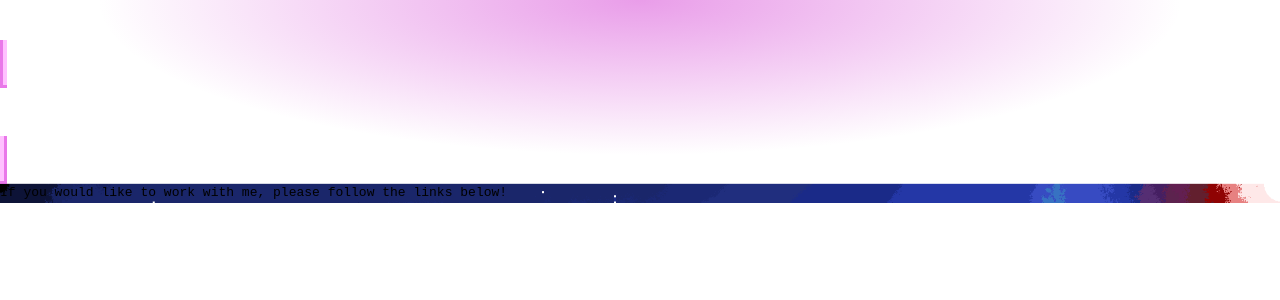
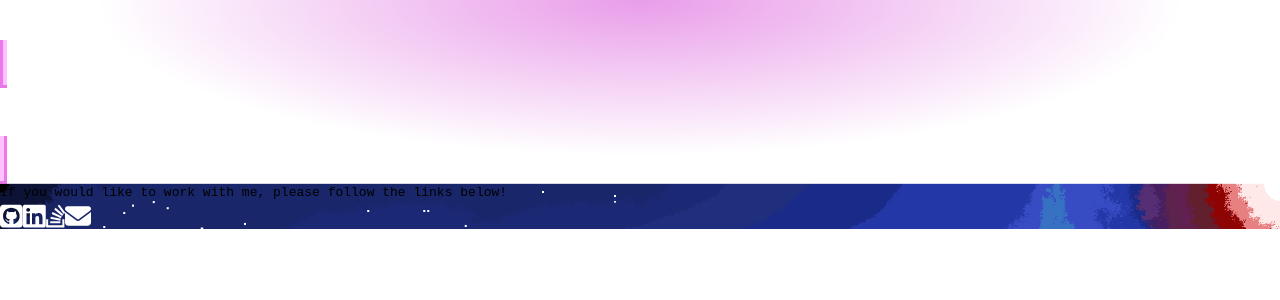
Before and after one commit to Jaycossey/react-portfolio, a React (Vite) app: page /Contact in a window 1280 px wide. Shown: the top 300 px of the page. Built offline with nearby package versions, Linux system fonts and the light colour scheme.

Commit message:
installed fontAwesome Icons, added styling, need to add links to components

```diff
--- a/package.json
+++ b/package.json
@@ -10,6 +10,8 @@
     "preview": "vite preview"
   },
   "dependencies": {
+    "@fortawesome/fontawesome-svg-core": "^6.5.1",
+    "@fortawesome/free-solid-svg-icons": "^6.5.1",
     "react": "^18.2.0",
     "react-dom": "^18.2.0",
     "react-router-dom": "^6.21.1"
--- a/src/App.css
+++ b/src/App.css
@@ -28,7 +28,8 @@ body {
 
 nav,
 .navlink,
-.active {
+.active,
+.cursorIcon {
     cursor: url('./assets/icons/cursor-icon.png'), auto;
     color: white;
 }
@@ -116,6 +117,12 @@ nav,
     margin-bottom: 40px;
 }
 
+/* CONTACT STYLES --------------------------------------------------- */
+
+
+
+/* MEDIA QUERIES ---------------------------------------------------- */
+
 @media (width > 320px) and (width < 655px) {
 
     #card1 {
--- a/src/components/Contact.jsx
+++ b/src/components/Contact.jsx
@@ -1,6 +1,9 @@
 import Card from './Card';
 import Canvas from './Canvas';
 import text from '../textFiles/text';
+import { FontAwesomeIcon } from '@fortawesome/react-fontawesome';
+import { faSquareGithub, faLinkedin, faStackOverflow } from '@fortawesome/free-brands-svg-icons';
+import { faEnvelope } from '@fortawesome/free-solid-svg-icons';
 
 // Contact component, this will hold 3 animations as well as contact information
 const Contact = () => {
@@ -18,6 +21,43 @@ const Contact = () => {
                 {/* Card with contact text */}
                 <Card text={text.contact} />
 
+                {/* Font awesome container for contact section */}
+                <div className='text-3xl
+                                text-center
+                                p-10'>
+
+                    {/* Icons within their respective anchors */}
+                    <FontAwesomeIcon icon={faSquareGithub}
+                                    className='fa-2xl
+                                                m-2
+                                                drop-shadow
+                                                text-purple-500
+                                                hover:scale-110
+                                                cursorIcon' />
+                    <FontAwesomeIcon icon={faLinkedin}
+                                    className='fa-2xl
+                                                m-2
+                                                drop-shadow
+                                                text-purple-500
+                                                hover:scale-110
+                                                cursorIcon' />
+                    <FontAwesomeIcon icon={faStackOverflow}
+                                    className='fa-2xl
+                                                m-2
+                                                drop-shadow
+                                                text-purple-500
+                                                hover:scale-110
+                                                cursorIcon' />
+                    <FontAwesomeIcon icon={faEnvelope}
+                                    className='fa-2xl
+                                                m-2
+                                                drop-shadow
+                                                text-purple-500
+                                                hover:scale-110
+                                                cursorIcon' />
+
+                </div>
+
                 {/* Canvas Elements for spritesheet animations
                 <Canvas spriteSheet="helloTest"
                         frameRate="7"
```
Also changed, not shown: 1 other file (tests, documents, lock files or other folders).
